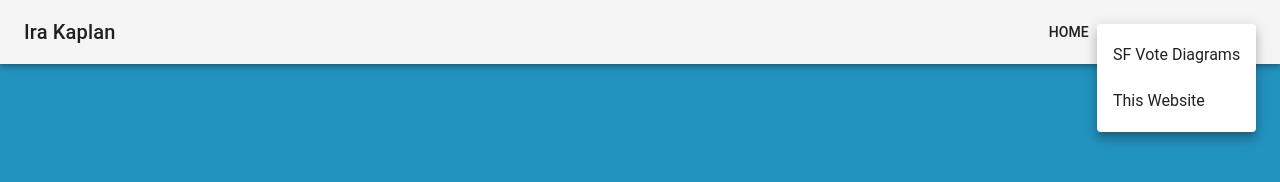
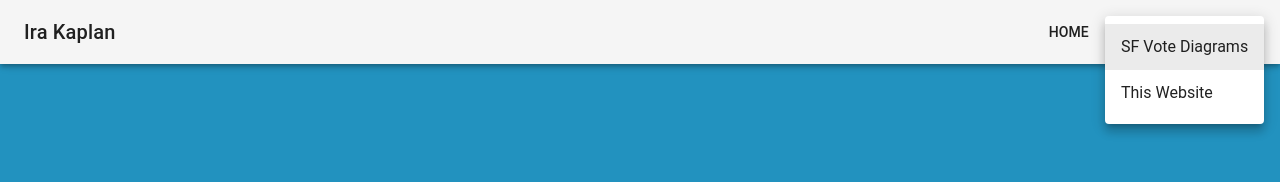
Before and after one commit to iradkaplan/homepage, a React (Create React App) app: page / in a window 1280 px wide. Both pictures are taken after a click on the button "PROJECTS". Shown: the top 182 px of the page. Built offline with nearby package versions, Linux system fonts and the light colour scheme.

Commit message:
simplified code and fixed menu item highlighting

```diff
--- a/src/components/navbar/NavBar.js
+++ b/src/components/navbar/NavBar.js
@@ -37,7 +37,6 @@ class NavBar extends React.Component {
   render() {
     const { classes } = this.props;
     const { anchorEl } = this.state;
-    const open = Boolean(anchorEl);
 
     return (
       <div className={classes.root}>
@@ -46,15 +45,15 @@ class NavBar extends React.Component {
             <Typography variant="h6" color="inherit" className={classes.title}>
               Ira Kaplan
             </Typography>
-            <Link to="/" className={classes.link}>
-              <Button>Home</Button>
-            </Link>
-            <Link to="/resume/" className={classes.link}>
-              <Button>Resume</Button>
-            </Link>
+            <Button component={Link} to="/">
+              Home
+            </Button>
+            <Button component={Link} to="/resume/">
+              Resume
+            </Button>
             <div>
               <Button
-                aria-owns={open ? "menu-appbar" : undefined}
+                aria-owns={anchorEl ? "menu-appbar" : undefined}
                 aria-haspopup="true"
                 onClick={this.handleMenu}
                 color="inherit"
@@ -64,25 +63,23 @@ class NavBar extends React.Component {
               <Menu
                 id="menu-appbar"
                 anchorEl={anchorEl}
-                anchorOrigin={{
-                  vertical: "top",
-                  horizontal: "right"
-                }}
-                transformOrigin={{
-                  vertical: "top",
-                  horizontal: "right"
-                }}
-                open={open}
+                open={Boolean(anchorEl)}
                 onClose={this.handleClose}
               >
-                <Link to="/projects/sf-rcv/" className={classes.link}>
-                  <MenuItem onClick={this.handleClose}>
-                    SF Vote Diagrams
-                  </MenuItem>
-                </Link>
-                <Link to="/projects/homepage/" className={classes.link}>
-                  <MenuItem onClick={this.handleClose}>This Website</MenuItem>
-                </Link>
+                <MenuItem
+                  component={Link}
+                  to="/projects/sf-rcv/"
+                  onClick={this.handleClose}
+                >
+                  SF Vote Diagrams
+                </MenuItem>
+                <MenuItem
+                  component={Link}
+                  to="/projects/homepage/"
+                  onClick={this.handleClose}
+                >
+                  This Website
+                </MenuItem>
               </Menu>
             </div>
           </Toolbar>
```
